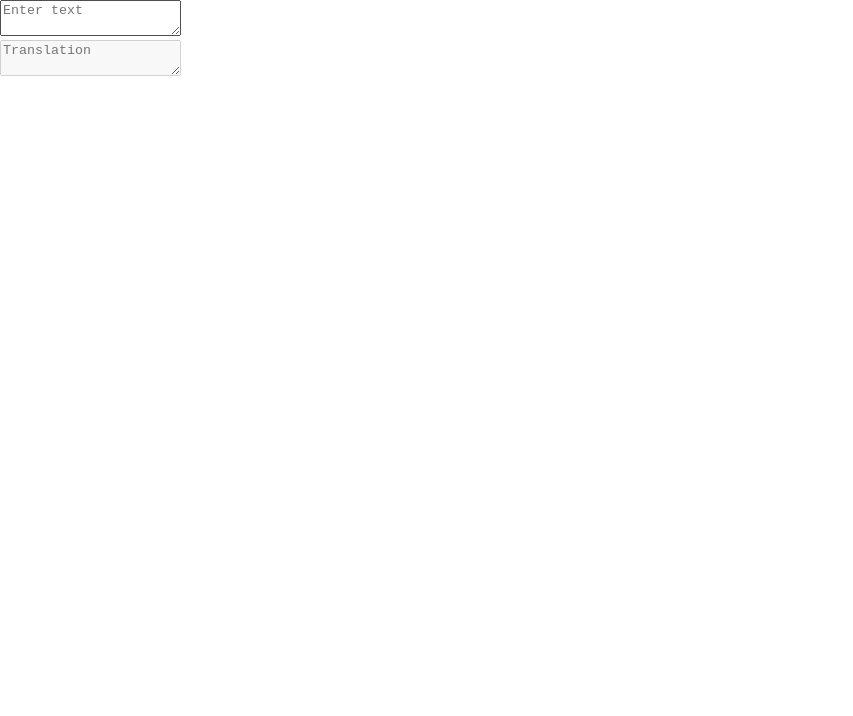
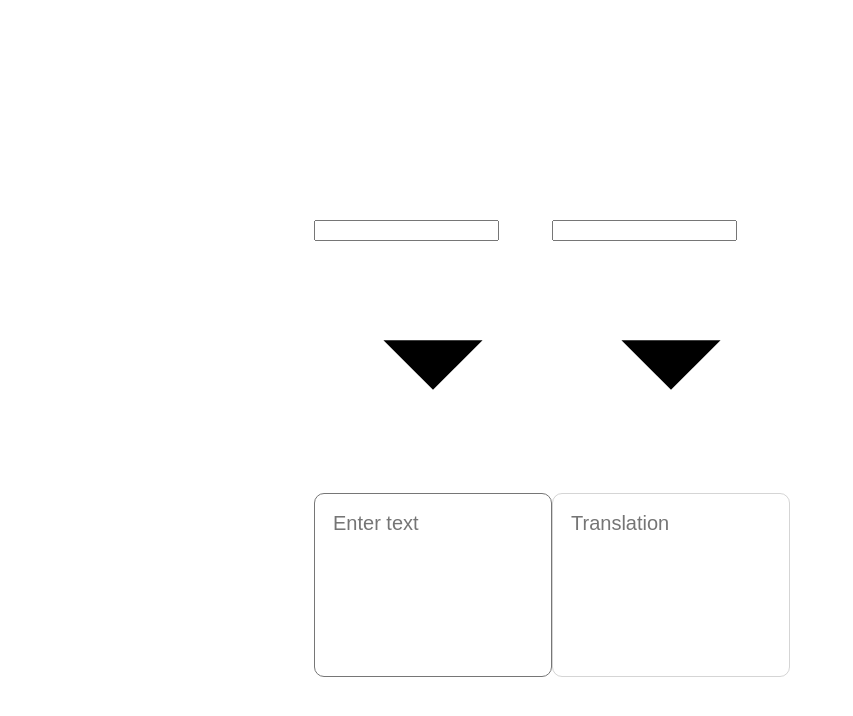
Before and after one commit to echizenyayota/google-translate-clone20231003, a React (Create React App) app: page / in a window 1280 px wide. Shown: the top 716 px of the page, without its empty margins (0-853 px from the left). Built offline with nearby package versions, Linux system fonts and the light colour scheme.

Commit message:
14:31 make the SelectDropDown and style the textarea and the SelectDropDown

```diff
--- a/src/App.js
+++ b/src/App.js
@@ -5,7 +5,7 @@
 
 const App = () => {
   return (
-    <div className="App">
+    <div className="app">
       <TextBox style="input" />
       <TextBox style="output" />
     </div>
--- a/src/components/SelectDropDown.js
+++ b/src/components/SelectDropDown.js
@@ -1,7 +1,16 @@
 const SelectDropDown = () => {
   return (
-    <div>
-      SelectDropDown
+    <div className="select-drop-down">
+      <input />
+      <div className="down-arrow">
+        <svg
+          focusable="false"
+          xmlns="http://www.w3.org/2000/svg"
+          viewBox="0 0 24 24"
+        >
+          <path d="M7 10l5 5 5-5z"></path>
+        </svg>
+      </div>
     </div>
   )
 };
--- a/src/components/TextBox.js
+++ b/src/components/TextBox.js
@@ -1,6 +1,9 @@
+import SelectDropDown from "./SelectDropDown";
+
 const TextBox = ({ style }) => {
   return (
     <div>
+      <SelectDropDown />
       <textarea
         placeholder={style === "input" ?  "Enter text" : "Translation"}
         disabled={style === "output"}
@@ -9,4 +12,4 @@
   )
 }
 
-export default TextBox
+export default TextBox;
--- a/src/index.css
+++ b/src/index.css
@@ -1,13 +1,38 @@
+* {
+  font-family: arial, sans-serif;
+}
+
 body {
   margin: 0;
-  font-family: -apple-system, BlinkMacSystemFont, 'Segoe UI', 'Roboto', 'Oxygen',
-    'Ubuntu', 'Cantarell', 'Fira Sans', 'Droid Sans', 'Helvetica Neue',
-    sans-serif;
-  -webkit-font-smoothing: antialiased;
-  -moz-osx-font-smoothing: grayscale;
+  background-color: white;
+  display: flex;
+  justify-content: center;
+  height: 100vh;
+  align-items: center;
 }
 
-code {
-  font-family: source-code-pro, Menlo, Monaco, Consolas, 'Courier New',
-    monospace;
+.app {
+  display: flex;
+  width: 652px;
+  height: 360px;
 }
+
+.output, .input {
+  display: flex;
+  flex-direction: column;
+  width: 300px;
+}
+
+textarea {
+  background-color: transparent;
+  color: #bdc1c6;
+  resize: none;
+  padding: 18px;
+  width: 200px !important;
+  height: 146px;
+  border-radius: 10px;
+  outline: none;
+  overflow: auto;
+  font-size: 20px;
+  margin-top: 10px;
+}
```
